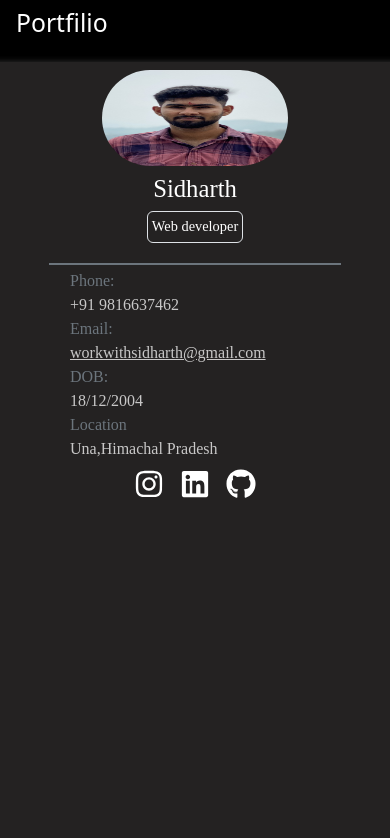
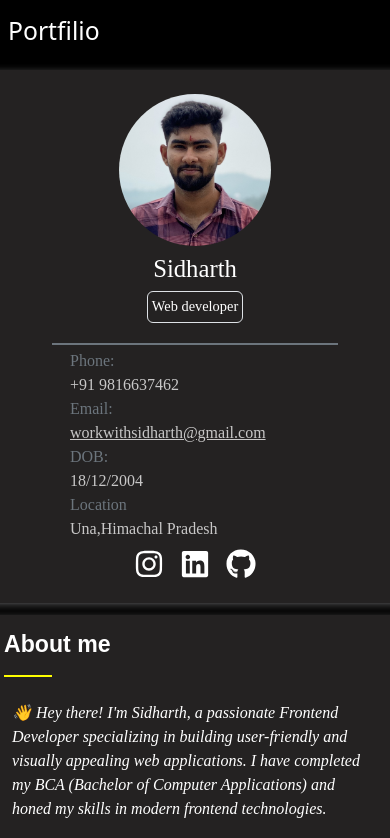
Before and after one commit to sidharthsaini18/MyPortfolio, a React (Vite) app: page / in a window 390 px wide. Shown: the top 838 px of the page. Built offline with nearby package versions, Linux system fonts and the light colour scheme; no server answers.

Commit message:
Responsive design fixed

```diff
--- a/src/components/header.jsx
+++ b/src/components/header.jsx
@@ -4,7 +4,7 @@ import "./header.css";
 function Header() {
   return (
     <nav className="navbar navbar-primary text-white bg-black w-100 container ">
-      <h2 className="mx-3 ">Portfilio</h2>
+      <h2 className="mx-2 pt-2 ">Portfilio</h2>
       <ul className=" ul  d-none d-md-flex ">
         <li>
           <a
--- a/src/components/resume.jsx
+++ b/src/components/resume.jsx
@@ -56,7 +56,7 @@ const Resume = () => {
 
         <div className="d-flex w-100  justify-content-center">
           <a
-            href="https://drive.google.com/file/d/1WNxgIOXOTf39bPSi9uw_QPKVPEpCVeXi/view?usp=sharing"
+            href="https://drive.google.com/file/d/1WYHcVZT9-abJ2hyEDIiw6Vf5D_dj2Hxz/view?usp=sharing"
             className="btn btn-outline-warning position-relative top-50 left-50 my-3"
           >
             View Full Resume!
--- a/src/components/sidebar.css
+++ b/src/components/sidebar.css
@@ -10,8 +10,9 @@
 }
 .myimg {
   width: 18vh;
-  border-radius: 26rem;
-  height: 6rem;
+  border-radius: 50%;
+  object-fit: cover;
+  height: 18vh;
 }
 .job {
   font-size: 0.9rem;
@@ -35,9 +36,10 @@
     position: relative;
     top: 0;
     overflow-y: hidden;
-    height: 120vh;
+    height: auto;
+    padding: 1rem;
   }
   .myimg {
-    width: 22vh;
+    background-size: contain;
   }
 }
```
Also changed, not shown: package.json (+15 -15 lines), 1 other file (tests, documents, lock files or other folders).
